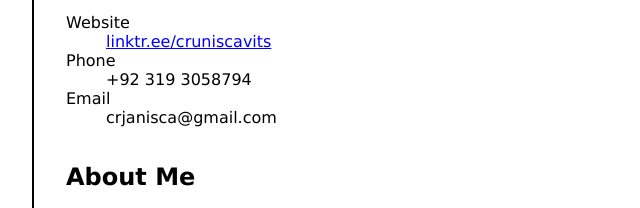
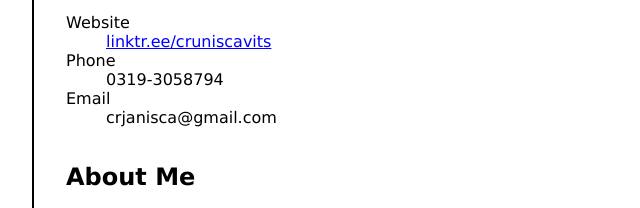
Before and after one commit to crjanisca/basic-resume-example, a plain HTML site: page index.html in a window 1280 px wide. Shown: the part 191-399 px from the top of the page, 258-898 px from the left. Drawn offline with Linux system fonts and the light colour scheme.

Commit message:
Update index.html

```diff
--- a/index.html
+++ b/index.html
@@ -28,7 +28,7 @@
                     <dt>Website</dt>
                     <dd><a href="https://www.linktr.ee/cruniscavits" target=”_blank” class="linktree">linktr.ee/cruniscavits</a></dd>
                     <dt>Phone</dt>
-                    <dd>+92 319 3058794</dd>
+                    <dd>0319-3058794</dd>
                     <dt>Email</dt>
                     <dd>crjanisca@gmail.com</dd>
                 </dl>
```
